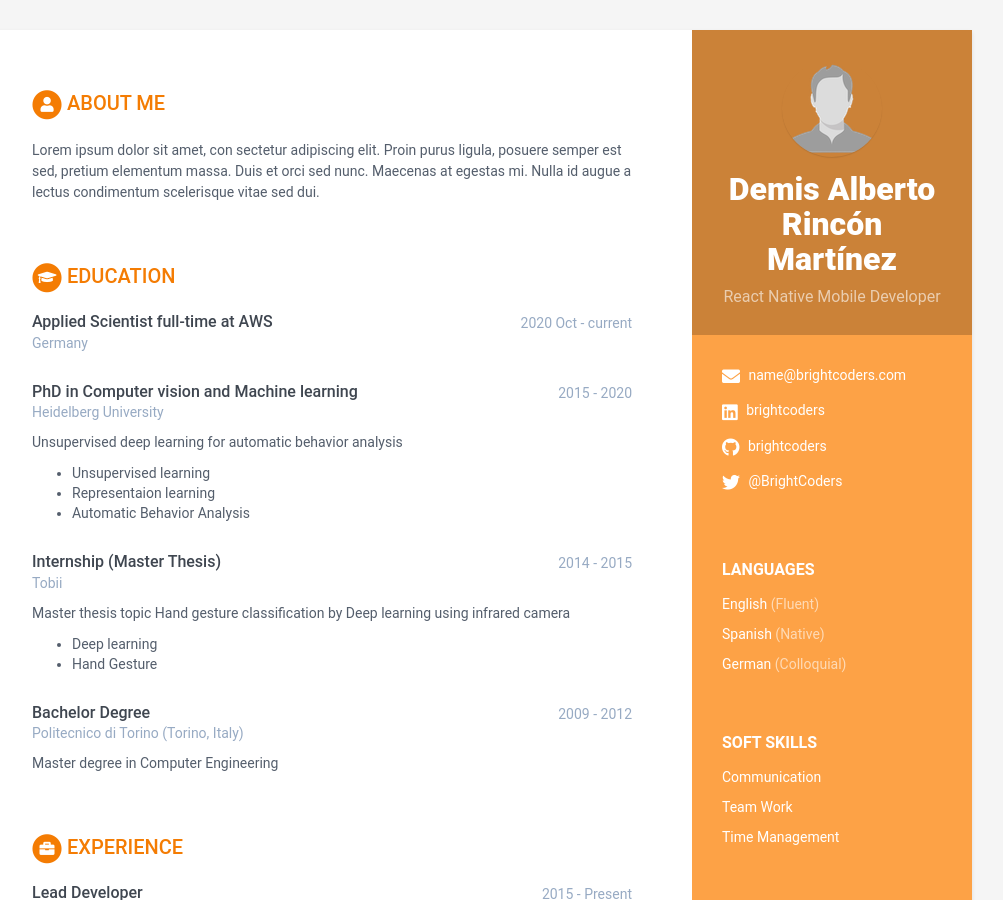
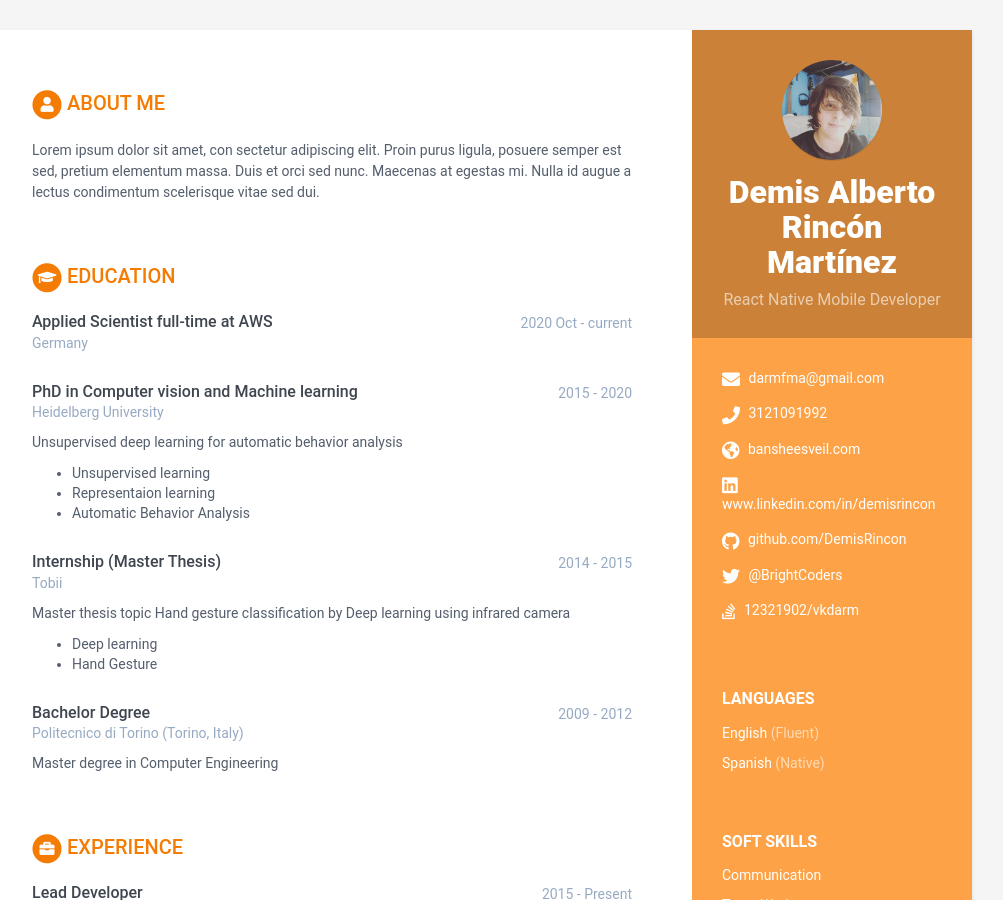
Before and after one commit to BC-MAR-21-RN/kata-resume-DemisRincon, a Jekyll site: the page built from index.html, in a window 1280 px wide and 900 px high. Shown: the whole window, without its empty margins (168-1171 px from the left). Built offline with Jekyll 4.4.1, drawn with Linux system fonts in a browser that asks for light colours.

Commit message:
Second modifications ursl

```diff
--- a/_data/data.yml
+++ b/_data/data.yml
@@ -12,15 +12,15 @@ sidebar:
   avatar: profile.png # Colocar una imagen con tu foto de 100x100 pixels dentro de /assets/images
 
   # Actualiza tus datos de contacto
-  email: name@brightcoders.com
-  phone:
-  website: # No agregar http://
-  linkedin: brightcoders
-  github: brightcoders
+  email: darmfma@gmail.com
+  phone: 3121091992
+  website: bansheesveil.com # No agregar http://
+  linkedin: www.linkedin.com/in/demisrincon
+  github: github.com/DemisRincon
   gitlab:
   bitbucket:
   twitter: '@BrightCoders'
-  stack-overflow: # Number/Username, e.g. 123456/alandoe
+  stack-overflow: 12321902/vkdarm # Number/Username, e.g. 123456/alandoe
   codewars:
   goodreads: # Number-Username, e.g. 123456-alandoe
 
@@ -31,9 +31,6 @@ sidebar:
 
     - idiom: Spanish
       level: Native # Utiliza el resultado de tu examen oficial, o el nivel de acuerdo al modelo Dreyfus
-
-    - idiom: German
-      level: Colloquial
 
   # Registra aquí tus soft skills. Agrega o elimina según sea necesario
   interests:
```
Also changed, not shown: assets/images/profile.png.
